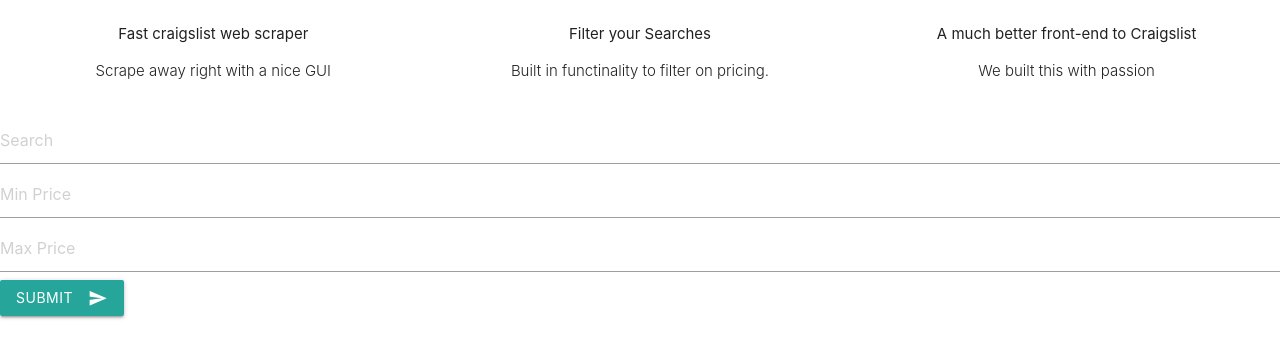
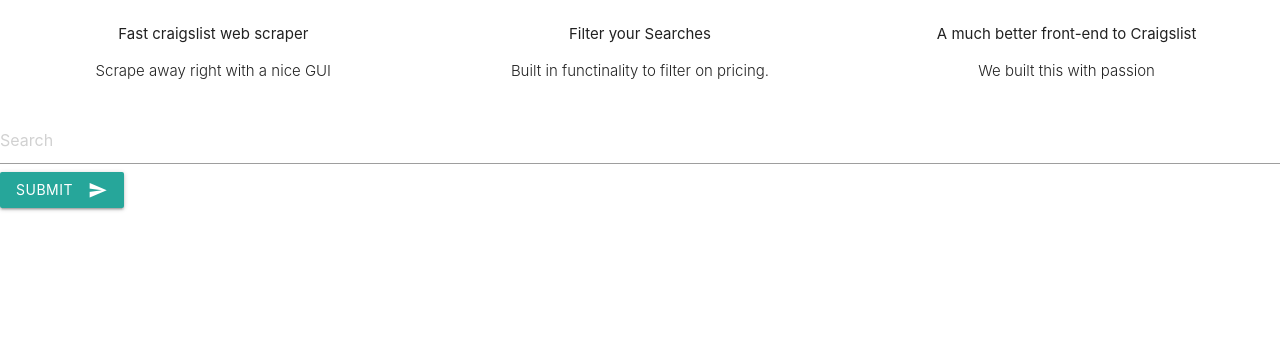
Before and after one commit to Jgalindo5006/craigsList, a Django app: page / in a window 1280 px wide. Shown: the part 289-647 px from the top of the page. Run offline with Django 3.2, Linux system fonts and the light colour scheme; some libraries are stand-ins or nearby versions.

Commit message:
Modifications on setting, procfile, base.html

```diff
--- a/ggClist/templates/base.html
+++ b/ggClist/templates/base.html
@@ -46,8 +46,6 @@
         <form action="{% url 'ggClist:newsearch' %}" method="post">
             {% csrf_token %}
             <input type="text" name="Search" placeholder="Search">
-            <input type="text" name="min_price" placeholder="Min Price">
-            <input type="text" name="max_price" placeholder="Max Price">
             <button class="btn waves-effect waves-light" type="submit" name="search">Submit
                 <i class="material-icons right">send</i>
             </button>
--- a/scrapper/settings.py
+++ b/scrapper/settings.py
@@ -22,10 +22,11 @@
 # See https://docs.djangoproject.com/en/3.1/howto/deployment/checklist/
 
 # SECURITY WARNING: keep the secret key used in production secret!
+
 SECRET_KEY = '4u_fksr6$1$0&(&!vrdd_5$kz!js5tq(q32lxboa(vjy1db&)u'
 
 # SECURITY WARNING: don't run with debug turned on in production!
-DEBUG = True
+DEBUG = False
 
 ALLOWED_HOSTS = []
 
```
Also changed, not shown: db.sqlite3, 1 other file.
